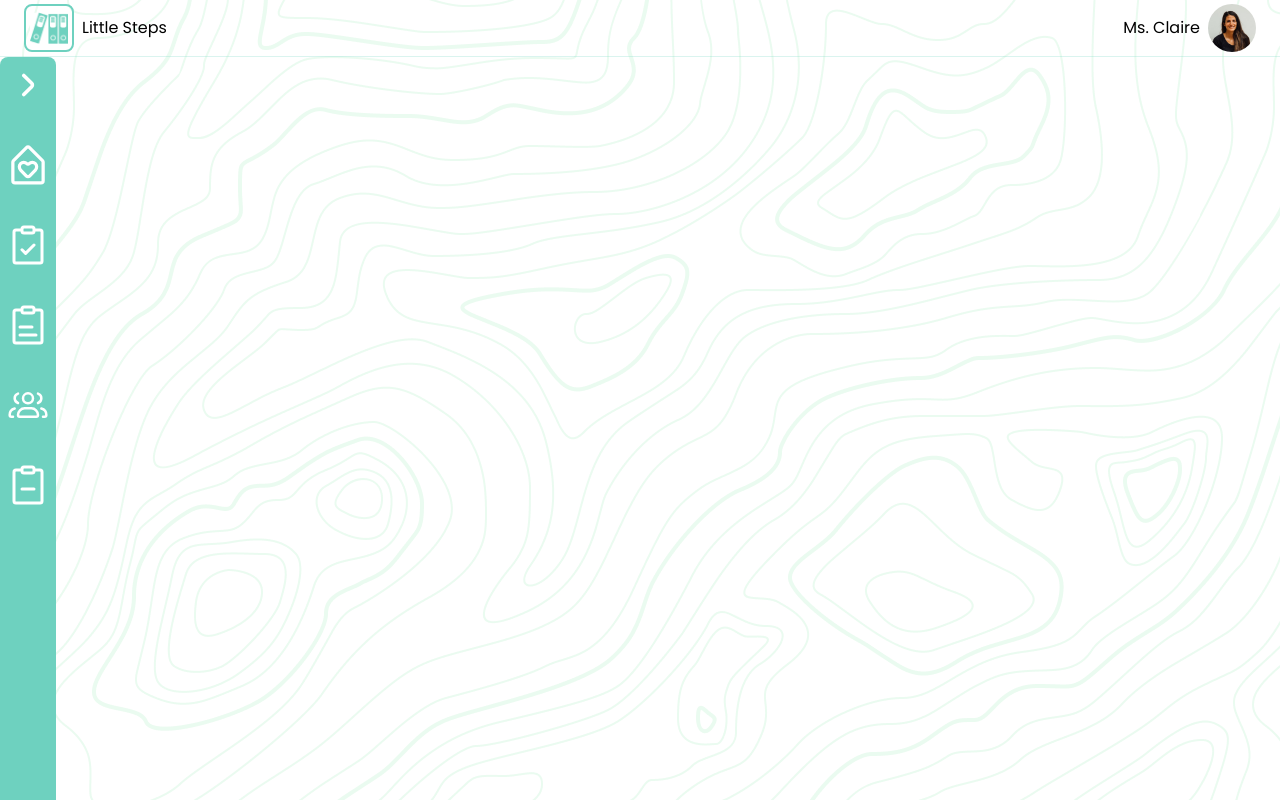
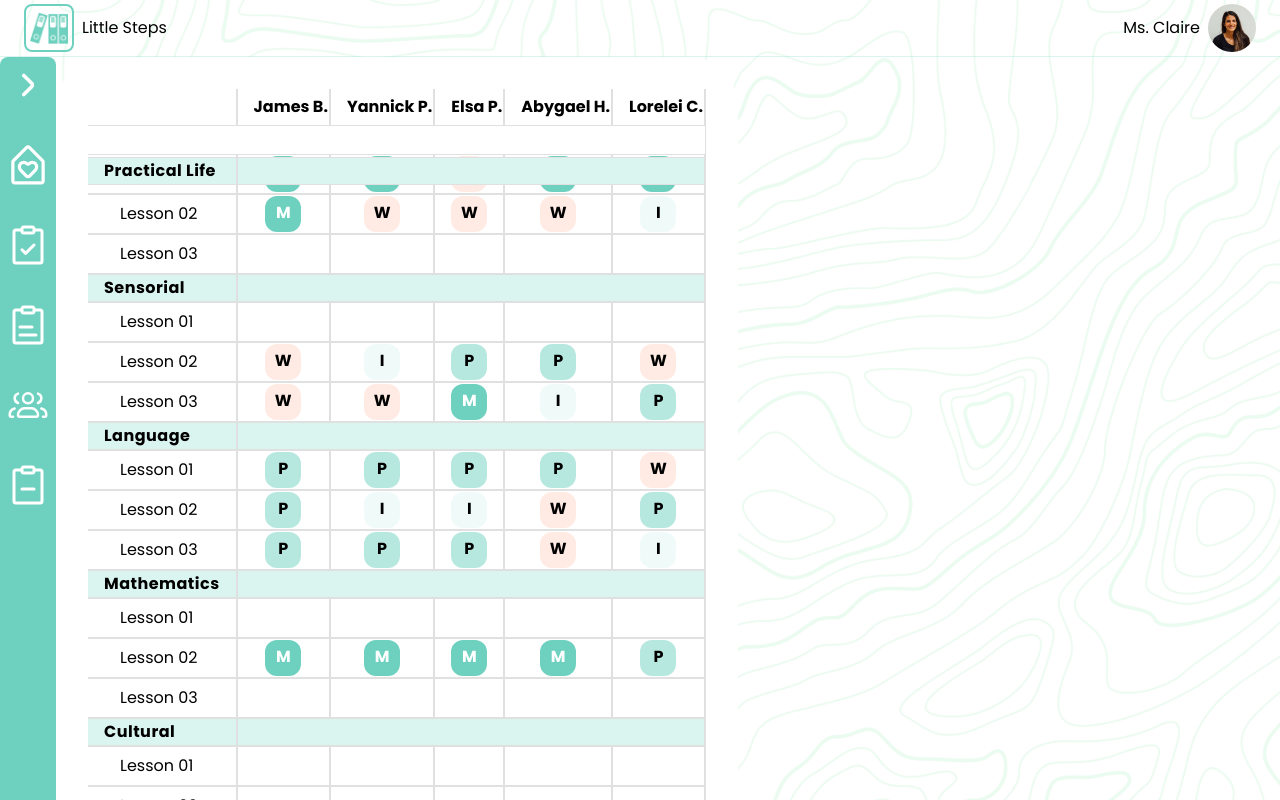
Before and after one commit to jaybells12/little-steps, a Next.js app: page /home in a window 1280 px wide. Shown: the top 800 px of the page. Built offline with nearby package versions, Linux system fonts and the light colour scheme.

Commit message:
Finalize table styles and sticky positioning
Could change in the future

```diff
--- a/src/app/home/page.tsx
+++ b/src/app/home/page.tsx
@@ -11,13 +11,15 @@ export default function HomePage(props: any) {
   }));
 
   return (
-    <section className={'bg-map'}>
+    <section className={'bg-map bg-cover'}>
       <Nav />
-      <Menu />
-      <ProgressTable
-        lessonGroups={lessonData}
-        students={students}
-      />
+      <div className={'flex'}>
+        <Menu />
+        <ProgressTable
+          lessonGroups={lessonData}
+          students={students}
+        />
+      </div>
     </section>
   );
 }
--- a/src/app/login/page.tsx
+++ b/src/app/login/page.tsx
@@ -1,18 +1,18 @@
-import { Nav } from "@/components/Nav";
-import { CardShell } from "@/components/CardShell";
-import { Login } from "@/components/Login";
+import { Nav } from '@/components/Nav';
+import { CardShell } from '@/components/CardShell';
+import { Login } from '@/components/Login';
 
 export default function LoginPage(props: any) {
   return (
     <main
       className={
-        "h-screen w-full bg-signin bg-[size:1200px_800px] bg-[position:-215px_0px] bg-no-repeat"
+        'h-screen w-full bg-signin bg-[size:1200px_800px] bg-[position:-215px_0px] bg-no-repeat'
       }
     >
       <Nav />
       <CardShell
-        title="Welcome Back!"
-        className={"w-80 mt-64 px-3"}
+        title='Welcome Back!'
+        className={'w-80 relative top-[41.5%] px-3'}
       >
         <Login />
       </CardShell>
--- a/src/app/page.tsx
+++ b/src/app/page.tsx
@@ -1,29 +1,29 @@
-import { CardShell } from "@/components/CardShell";
-import { Button } from "@/components/Button";
-import { Nav } from "@/components/Nav";
+import { CardShell } from '@/components/CardShell';
+import { Button } from '@/components/Button';
+import { Nav } from '@/components/Nav';
 
 export default function LandingPage() {
   return (
     <main
       className={
-        "h-screen w-full bg-landing bg-[size:1200px_800px] bg-[position:center_-50px] bg-no-repeat"
+        'h-screen w-full bg-landing bg-[size:1200px_800px] bg-[position:center_-50px] bg-no-repeat'
       }
     >
       <Nav />
       <CardShell
-        title="Welcome to Little Steps!"
-        className={"w-80 mt-64"}
+        title='Welcome to Little Steps!'
+        className={'w-80 relative top-[41.5%]'}
       >
         <p
           className={
-            "text-black text-2xl font-light pb-8 text-center leading-9 px-6"
+            'text-black text-2xl font-light pb-8 text-center leading-9 px-6'
           }
         >
           Please sign-in to keep records of your students' progress.
         </p>
         <Button
-          text={"Sign-In"}
-          link={"/"}
+          text={'Sign-In'}
+          link={'/'}
         />
       </CardShell>
     </main>
--- a/src/components/Menu/Menu.tsx
+++ b/src/components/Menu/Menu.tsx
@@ -1,7 +1,7 @@
-"use client";
+'use client';
 
-import { useBoolean } from "@/hooks/useBoolean";
-import { MenuItem } from "./MenuItem";
+import { useBoolean } from '@/hooks/useBoolean';
+import { MenuItem } from './MenuItem';
 import {
   DashboardIcon,
   TrackingIcon,
@@ -9,27 +9,27 @@ import {
   RightArrowIcon,
   StudentIcon,
   PlanningIcon,
-} from "@/components/Icons";
+} from '@/components/Icons';
 
 const items = [
   {
-    text: "Dashboard",
+    text: 'Dashboard',
     icon: DashboardIcon,
   },
   {
-    text: "Progress Tracker",
+    text: 'Progress Tracker',
     icon: TrackingIcon,
   },
   {
-    text: "Lesson Planner",
+    text: 'Lesson Planner',
     icon: PlanningIcon,
   },
   {
-    text: "My Class",
+    text: 'My Class',
     icon: StudentIcon,
   },
   {
-    text: "Lessons",
+    text: 'Lessons',
     icon: LessonIcon,
   },
 ];
@@ -37,7 +37,7 @@ const items = [
 export const Menu = () => {
   const [isOpen, setIsOpen] = useBoolean();
 
-  const containerWidth = isOpen ? "w-56" : "w-14";
+  const containerWidth = isOpen ? 'w-56' : 'w-14';
 
   const handleClick = () => {
     if (isOpen) {
@@ -48,14 +48,16 @@ export const Menu = () => {
   };
 
   return (
-    <nav className={`rounded-t-lg bg-accent h-screen ${containerWidth}`}>
+    <nav
+      className={`rounded-t-lg bg-accent fixed h-full ${containerWidth} top-[57.3px]`}
+    >
       <ul className={`flex flex-col gap-8  px-1 pt-1 items-center`}>
         <li
           className={`w-full relative h-12 rounded-md flex items-center text-primary hover:text-accent  hover:bg-primary`}
           onClick={handleClick}
         >
           <RightArrowIcon
-            className={`w-6 h-6 ml-3 ${isOpen && "rotate-180"}`}
+            className={`w-6 h-6 ml-3 ${isOpen && 'rotate-180'}`}
           />
         </li>
         {items.map((item, idx) => (
--- a/src/components/Nav/Nav.tsx
+++ b/src/components/Nav/Nav.tsx
@@ -1,10 +1,10 @@
-"use client";
+'use client';
 
-import { Button } from "../Button";
-import Image from "next/image";
-import { UserBlock } from "./UserBlock";
-import { useContext } from "react";
-import { AuthContext } from "@/AuthProvider";
+import { Button } from '../Button';
+import Image from 'next/image';
+import { UserBlock } from './UserBlock';
+import { useContext } from 'react';
+import { AuthContext } from '@/AuthProvider';
 
 export type NavProps = {};
 
@@ -14,17 +14,17 @@ export const Nav = () => {
   return (
     <nav
       className={
-        "flex justify-between px-6 py-1 border-b border-b-accent border-opacity-25"
+        'flex justify-between px-6 py-1 border-b border-b-accent border-opacity-25 fixed bg-map bg-nav w-full'
       }
     >
-      <div className={"flex items-center gap-2"}>
+      <div className={'flex items-center gap-2'}>
         <Image
-          src={"/icons_nav_books.png"}
-          alt={"Books"}
+          src={'/icons_nav_books.png'}
+          alt={'Books'}
           height={50}
           width={50}
           className={
-            "px-1 py-1.5 border-2 border-accent rounded-lg block grow-0 shrink-0"
+            'px-1 py-1.5 border-2 border-accent rounded-lg block grow-0 shrink-0'
           }
         />
         <p>Little Steps</p>
@@ -33,13 +33,13 @@ export const Nav = () => {
 
       {isAuth ? (
         <UserBlock
-          userName={"Ms. Claire"}
-          userImage={"/sample-profile-pic.jpg"}
+          userName={'Ms. Claire'}
+          userImage={'/sample-profile-pic.jpg'}
         />
       ) : (
         <Button
-          text={"Sign-In"}
-          link={"/"}
+          text={'Sign-In'}
+          link={'/'}
         />
       )}
     </nav>
--- a/src/components/ProgressTable/LessonGroup/LessonGroup.tsx
+++ b/src/components/ProgressTable/LessonGroup/LessonGroup.tsx
@@ -8,13 +8,27 @@ type LessonGroupProps = {
 
 export const LessonGroup = ({ name, lessons, students }: LessonGroupProps) => {
   const blankCells = Array.from({ length: students.length }, () => (
-    <td className={'border border-[#E0E0E0]'}></td>
+    <td
+      className={
+        'bg-[#daf4ef] border-y border-[#E0E0E0] last:border-r [&:nth-child(2)]:border-l'
+      }
+    ></td>
   ));
 
   return (
     <>
-      <tr className={'bg-accent/25 h-[38.5px] border-y border-[#E0E0E0]'}>
-        <td className={'font-bold tracking-def px-4'}>{name}</td>
+      <tr
+        className={
+          'sticky top-[157px]' //bg-accent/25 //border-[#E0E0E0]
+        }
+      >
+        <td
+          className={
+            'bg-[#daf4ef] border-y border-r border-[#E0E0E0] font-bold tracking-def px-4'
+          }
+        >
+          {name}
+        </td>
         {blankCells}
       </tr>
       {lessons.map((lesson, index) => (
--- a/src/components/ProgressTable/LessonGroup/LessonRow/LessonRow.tsx
+++ b/src/components/ProgressTable/LessonGroup/LessonRow/LessonRow.tsx
@@ -5,8 +5,10 @@ type LessonRowProps = {
 
 export const LessonRow = ({ lesson, students }: LessonRowProps) => {
   return (
-    <tr className={'border-y border-[#E0E0E0]'}>
-      <td className={'px-8'}>{lesson.name}</td>
+    <tr>
+      <td className={'px-8 border-y border-r border-[#E0E0E0]'}>
+        {lesson.name}
+      </td>
       {students.map((student, index) => {
         const value = student.progress.get(lesson._id) || '';
         return (
@@ -17,7 +19,7 @@ export const LessonRow = ({ lesson, students }: LessonRowProps) => {
             <div
               data-cell={value}
               className={
-                'data-i:bg-accent/10 data-p:bg-accent/50 data-m:bg-accent data-m:text-white data-w:bg-second text-center uppercase font-bold rounded-xl leading-[34px] h-9 w-9'
+                'data-i:bg-accent/10 data-p:bg-accent/50 data-m:bg-accent data-m:text-white data-w:bg-second text-center uppercase font-bold rounded-xl leading-[34px] h-9 w-9 m-auto'
               }
             >
               {value}
--- a/src/components/ProgressTable/ProgressTable.tsx
+++ b/src/components/ProgressTable/ProgressTable.tsx
@@ -10,18 +10,24 @@ export const ProgressTable = ({
   students,
 }: ProgressTableProps) => {
   return (
-    <article className={'bg-white p-8 w-fit'}>
-      <table>
+    <article
+      className={
+        'bg-white p-8 w-fit rounded-[50px] ms-14 mt-[57px] whitespace-nowrap'
+      }
+    >
+      <table
+        className={'border-separate border-spacing-0 border-r border-[#E0E0E0]'}
+      >
         <thead>
-          <tr className={'border-b-2 border-[#E0E0E0]'}>
-            <td></td>
+          <tr className={'sticky top-[57px]'}>
+            <td className={'bg-white border-b border-e border-[#E0E0E0]'}></td>
             {students.map((student, index) => (
-              <td
+              <th
+                className='tb-stud bg-white border-l border-r border-b border-[#E0E0E0] ps-4 leading-[34px]'
                 key={index}
-                className='tb-stud border-x border-[#E0E0E0] leading-[34px] ps-4'
               >
                 {student.name.replace(/[a-z]+$/g, '.')}
-              </td>
+              </th>
             ))}
           </tr>
         </thead>
--- a/tailwind.config.js
+++ b/tailwind.config.js
@@ -37,6 +37,9 @@ module.exports = {
           "radial-gradient(circle at 32%, rgba(255,255,255,0)30%, rgb(255, 255, 255)45%),url('/bg_sign-in.png')",
         map: "url('/bg_cartography.png')",
       },
+      backgroundSize: {
+        nav: 'calc(max(100%, 1165px))',
+      },
     },
   },
   plugins: [require('@tailwindcss/forms')],
```
